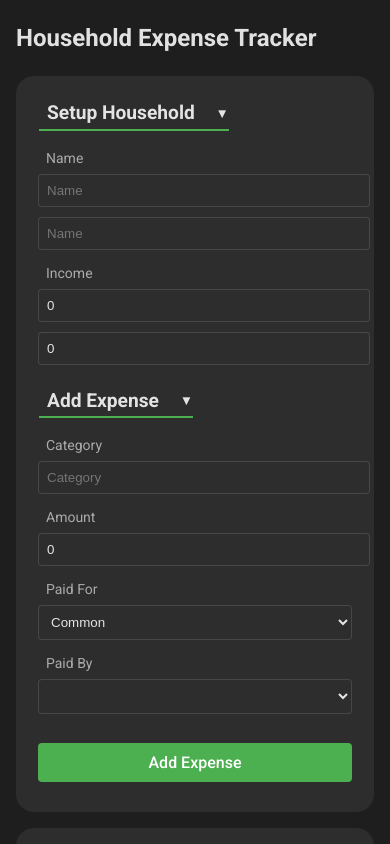
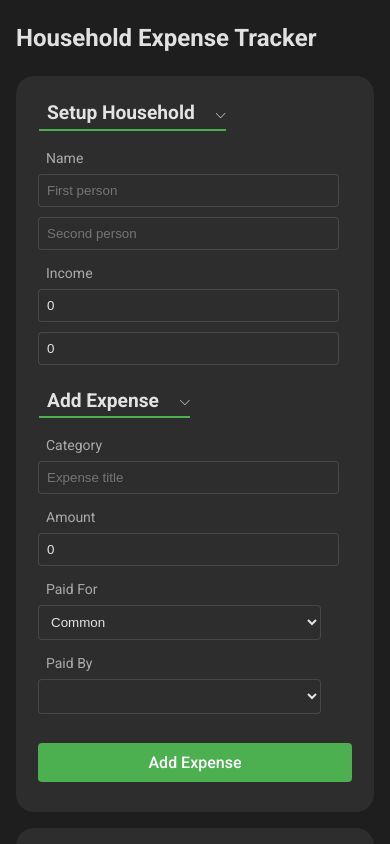
Before and after one commit to ibosnic00/household-expenses, a React (Vite) app: page / in a window 390 px wide. Shown: the top 844 px of the page. Built offline with nearby package versions, Linux system fonts and the light colour scheme.

Commit message:
Modified arrows and placeholder text in InputForm

```diff
--- a/src/components/InputForm.tsx
+++ b/src/components/InputForm.tsx
@@ -163,7 +163,7 @@ const InputForm: React.FC<InputFormProps> = ({ persons, updatePersons, addExpens
                 onClick={() => setShowSetupForm(!showSetupForm)}
             >
                 <h2 className="section-title">
-                    Setup Household <span className="toggle-arrow">{showSetupForm ? '▼' : '▶'}</span>
+                    Setup Household <span className="toggle-arrow">{showSetupForm ? '⌵' : '❯'}</span>
                 </h2>
             </div>
 
@@ -176,7 +176,7 @@ const InputForm: React.FC<InputFormProps> = ({ persons, updatePersons, addExpens
                                 key={index}
                                 className="input-field"
                                 type="text"
-                                placeholder="Name"
+                                placeholder={`${index === 0 ? 'First' : 'Second'} person`}
                                 value={person.name}
                                 onChange={(e) => handlePersonChange(index, 'name', e.target.value)}
                             />
@@ -189,7 +189,7 @@ const InputForm: React.FC<InputFormProps> = ({ persons, updatePersons, addExpens
                                 key={index}
                                 className="input-field"
                                 type="number"
-                                placeholder="Income"
+                                placeholder={`${index === 0 ? 'First' : 'Second'} person's salary (€)`}
                                 value={person.income}
                                 onFocus={handleNumberFocus}
                                 onChange={(e) => handlePersonChange(index, 'income', Number(e.target.value))}
@@ -204,7 +204,7 @@ const InputForm: React.FC<InputFormProps> = ({ persons, updatePersons, addExpens
                 onClick={() => setShowExpenseForm(!showExpenseForm)}
             >
                 <h2 className="section-title">
-                    Add Expense <span className="toggle-arrow">{showExpenseForm ? '▼' : '▶'}</span>
+                    Add Expense <span className="toggle-arrow">{showExpenseForm ? '⌵' : '❯'}</span>
                 </h2>
             </div>
 
@@ -216,7 +216,7 @@ const InputForm: React.FC<InputFormProps> = ({ persons, updatePersons, addExpens
                             <input
                                 className="input-field"
                                 type="text"
-                                placeholder="Category"
+                                placeholder="Expense title"
                                 value={expense.category}
                                 onChange={(e) => setExpense({ ...expense, category: e.target.value })}
                             />
@@ -226,7 +226,7 @@ const InputForm: React.FC<InputFormProps> = ({ persons, updatePersons, addExpens
                             <input
                                 className="input-field"
                                 type="number"
-                                placeholder="Amount"
+                                placeholder="€"
                                 value={expense.amount}
                                 onFocus={handleNumberFocus}
                                 onChange={(e) => handleAmountChange(Number(e.target.value))}
--- a/src/styles/theme.css
+++ b/src/styles/theme.css
@@ -205,7 +205,7 @@ select.input-field {
 
 
 .section-title {
-    font-size: 1.5rem;
+    font-size: 1.2rem;
     color: var(--text-primary);
     margin: 1px;
     border-bottom: 2px solid var(--primary-color);
@@ -214,7 +214,7 @@ select.input-field {
 }
 
 .section-title-small {
-    font-size: 1.2rem;
+    font-size: 1rem;
     color: var(--text-primary);
     margin-bottom: 10px;
     border-bottom: 1.5px solid var(--primary-color);
@@ -316,7 +316,7 @@ select.input-field {
     }
 
     .input-field {
-        max-width: 100%;  /* Allow inputs to take full width */
+        max-width: 90%;  /* Allow inputs to take full width */
         padding: 8px;     /* Larger touch targets */
     }
 
```
